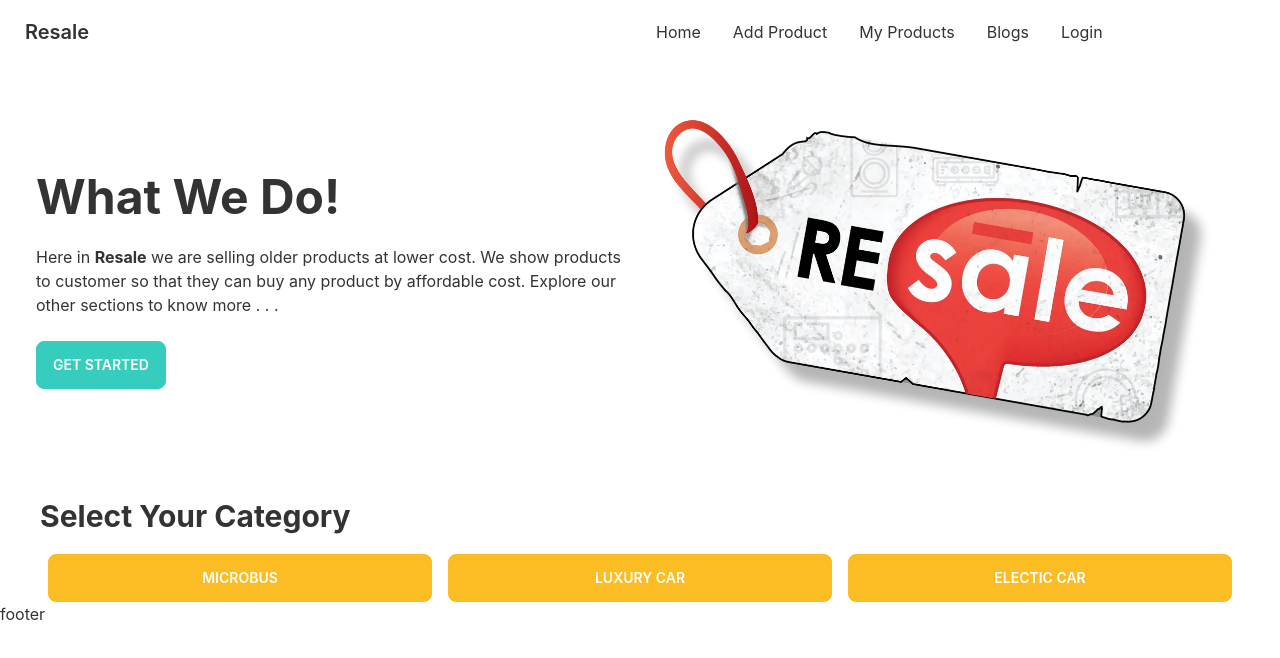
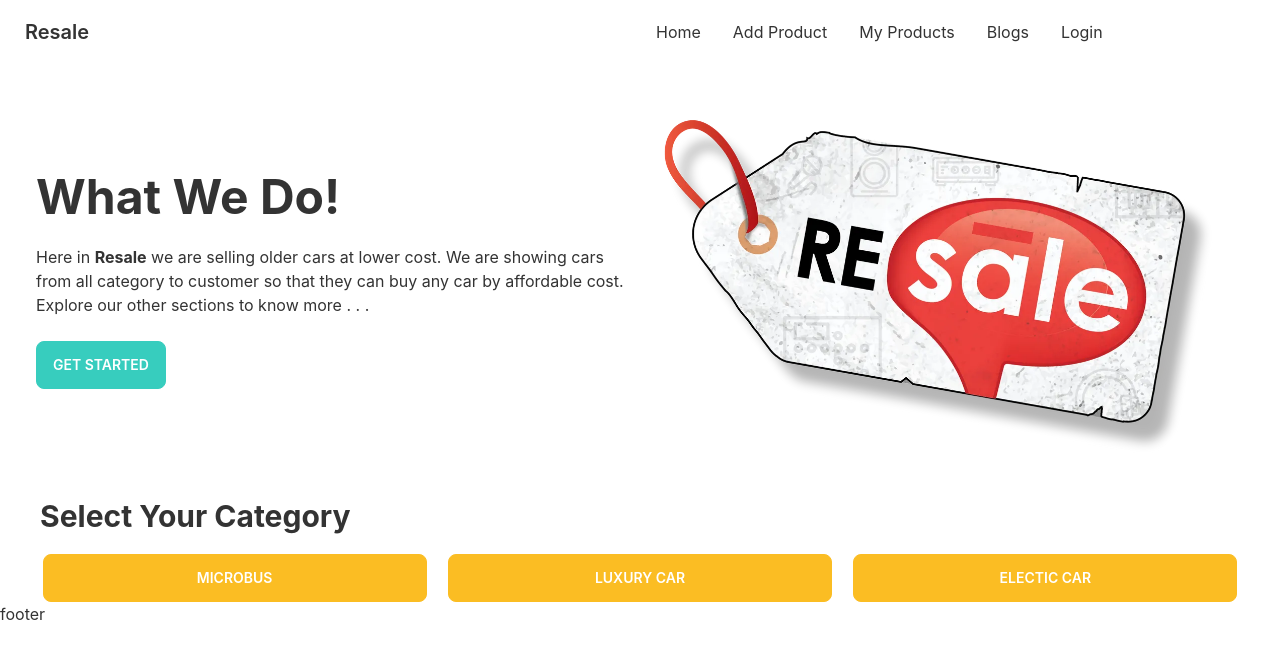
Before and after one commit to Adhoc123/resale-client, a React (Create React App) app: page / in a window 1280 px wide. Shown: the top 658 px of the page. Built offline with nearby package versions, Linux system fonts and the light colour scheme.

Commit message:
fixed category

```diff
--- a/src/Pages/Home/Banner/Banner.js
+++ b/src/Pages/Home/Banner/Banner.js
@@ -8,7 +8,7 @@ const Banner = () => {
                 <img src={banner} className="rounded-lg w-1/2 " alt='' />
                 <div>
                     <h1 className="text-5xl font-bold">What We Do!</h1>
-                    <p className="py-6">Here in <strong>Resale</strong> we are selling older products at lower cost. We show products to customer so that they can buy any product by affordable cost. Explore our other sections to know more . . .</p>
+                    <p className="py-6">Here in <strong>Resale</strong> we are selling older cars at lower cost. We are showing cars from all category to customer so that they can buy any car by affordable cost. Explore our other sections to know more . . .</p>
                     <button className="btn btn-primary text-white">Get Started</button>
                 </div>
             </div>
--- a/src/Pages/Home/Categories/Categories.js
+++ b/src/Pages/Home/Categories/Categories.js
@@ -5,7 +5,7 @@ const Categories = () => {
     return (
         <div className='mx-5'>
             <h2 className='text-3xl  mb-5 font-bold'>Select Your Category</h2>
-            <div className='flex justify-around'>
+            <div className='grid grid-cols-1 gap-4 md:grid-cols-2 lg:flex justify-around'>
                 <Link to='/microbus'><button className='w-96 text-white btn btn-secondary'>Microbus</button></Link>
                 <Link to='/luxurycar'><button className='w-96 text-white btn btn-secondary'>Luxury Car</button></Link>
                 <Link to='/electriccar'><button className='w-96 text-white btn btn-secondary'>Electic Car</button></Link>
```
